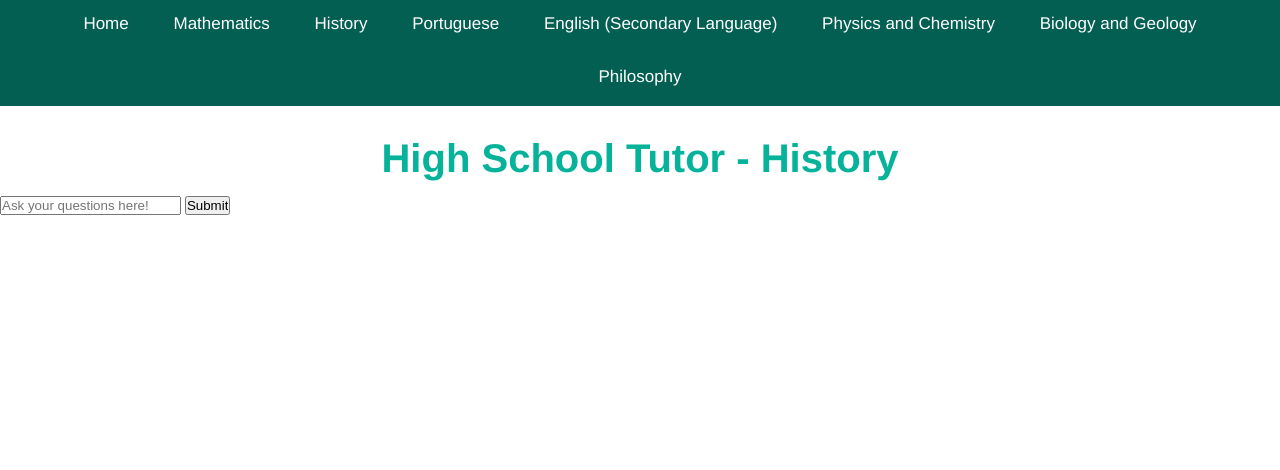
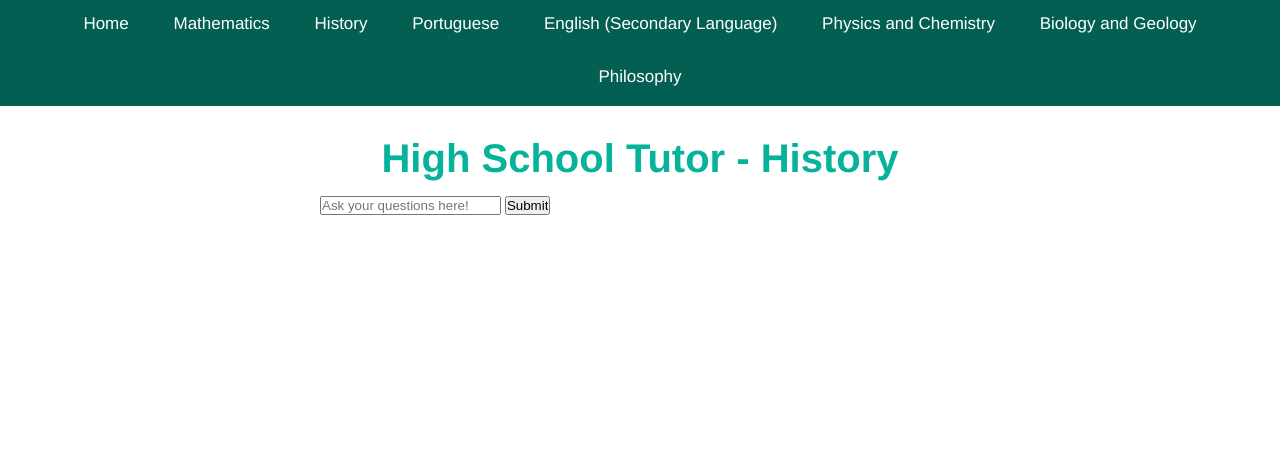
Before and after one commit to barbara-san/sword-ai-challenge-2023, a Flask app: page /History in a window 1280 px wide. Shown: the top 470 px of the page. Run offline with Flask 3, Linux system fonts and the light colour scheme.

Commit message:
Update style.css

```diff
--- a/static/style.css
+++ b/static/style.css
@@ -19,14 +19,6 @@ h6 {
     margin: 20px 0 10px;
     padding: 0;
     font-weight: bold;
-    -webkit-font-smoothing: antialiased;
-    cursor: text;
-    position: relative;
-}
-
-h1 {
-    font-size: 36px;
-    color: black;
 }
 
 p {
@@ -95,9 +87,14 @@ header, title, p form {
     text-align: center;
 }
 
-p {
+/*p {
     margin-left: 15%;
     margin-right: 15%;
+}*/
+
+form {
+    width: 50%;  /* or whatever width you prefer */
+    margin: auto;
 }
 
 h2, ul {
```
